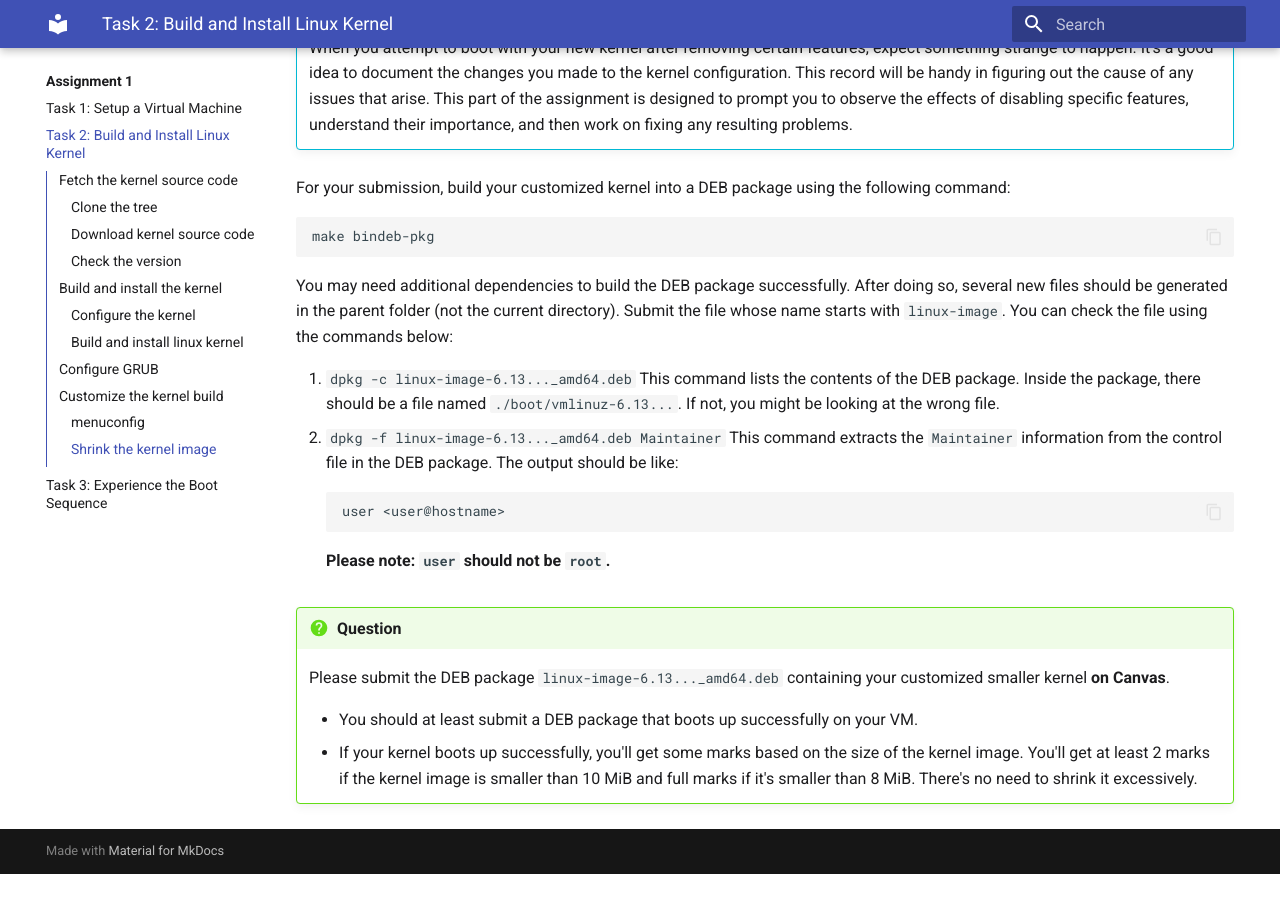
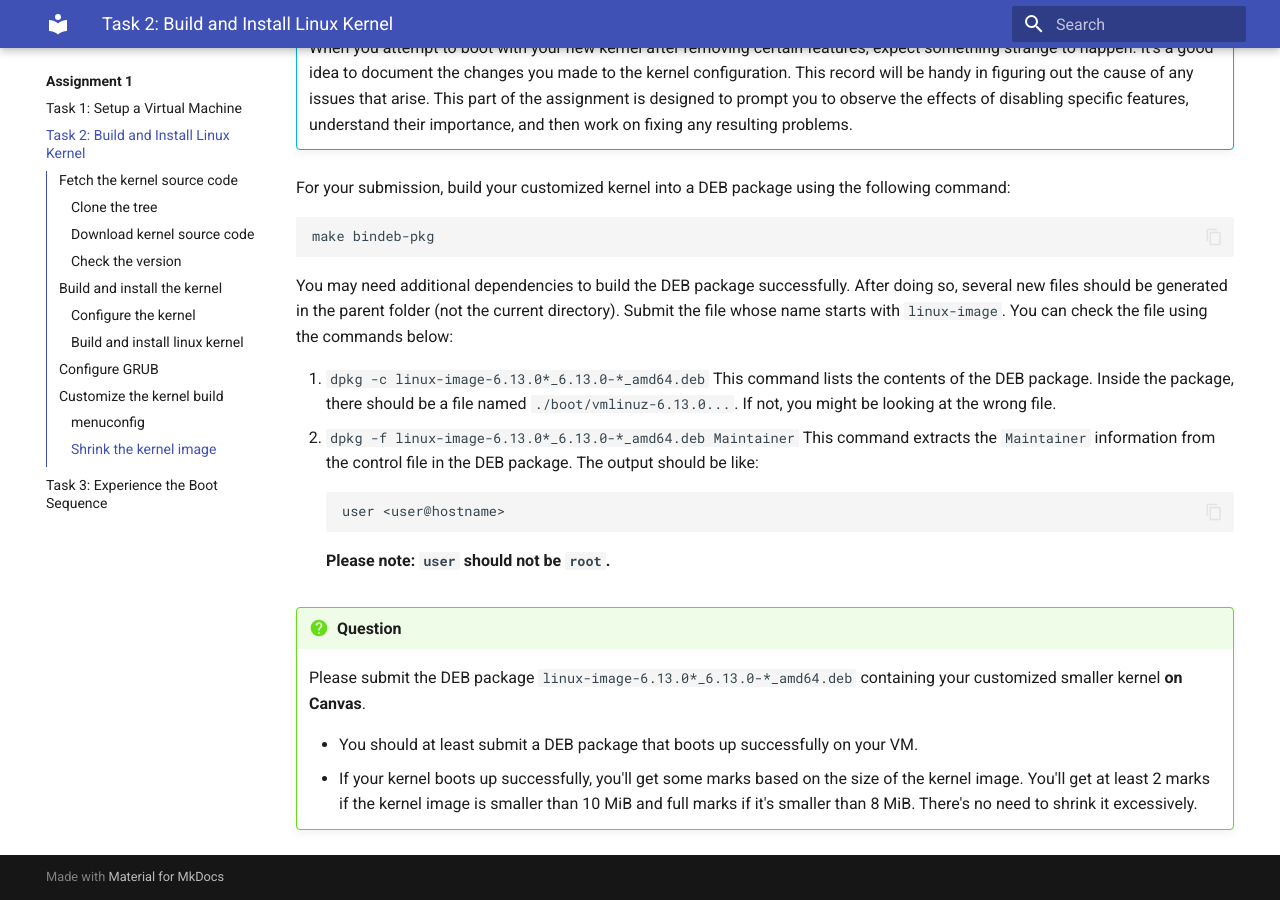
Before and after one commit to nus-cs5250/25s, an MkDocs documentation site: the page built from docs/asg1/task-kbuild.md, in a window 1280 px wide and 900 px high, scrolled down 5471 px. Built offline with MkDocs 1.6.1 and Material for MkDocs 9.7.7, drawn with Linux system fonts in a browser that asks for light colours; before the commit the page ends 6345 px from its top, so only the background shows below that.

Commit message:
asg1: update package naming instructions (#3)

```diff
--- a/docs/asg1/task-kbuild.md
+++ b/docs/asg1/task-kbuild.md
@@ -205,11 +205,11 @@ After doing so, several new files should be generated in the parent folder (not
 Submit the file whose name starts with `linux-image`.
 You can check the file using the commands below:
 
-1. `dpkg -c linux-image-6.13..._amd64.deb`
+1. `dpkg -c linux-image-6.13.0*_6.13.0-*_amd64.deb`
    This command lists the contents of the DEB package.
-   Inside the package, there should be a file named `./boot/vmlinuz-6.13...`.
+   Inside the package, there should be a file named `./boot/vmlinuz-6.13.0...`.
    If not, you might be looking at the wrong file.
-2. `dpkg -f linux-image-6.13..._amd64.deb Maintainer`
+2. `dpkg -f linux-image-6.13.0*_6.13.0-*_amd64.deb Maintainer`
    This command extracts the `Maintainer` information from the control file in the DEB package.
    The output should be like:
 
@@ -221,7 +221,7 @@ You can check the file using the commands below:
 
 !!! question
 
-    Please submit the DEB package `linux-image-6.13..._amd64.deb` containing your customized smaller kernel **on Canvas**.
+    Please submit the DEB package `linux-image-6.13.0*_6.13.0-*_amd64.deb` containing your customized smaller kernel **on Canvas**.
 
     - You should at least submit a DEB package that boots up successfully on your VM.
     - If your kernel boots up successfully, you'll get some marks based on the size of the kernel image.
```
Also changed, not shown: docs/asg1/index.md (+1 -1 lines).
